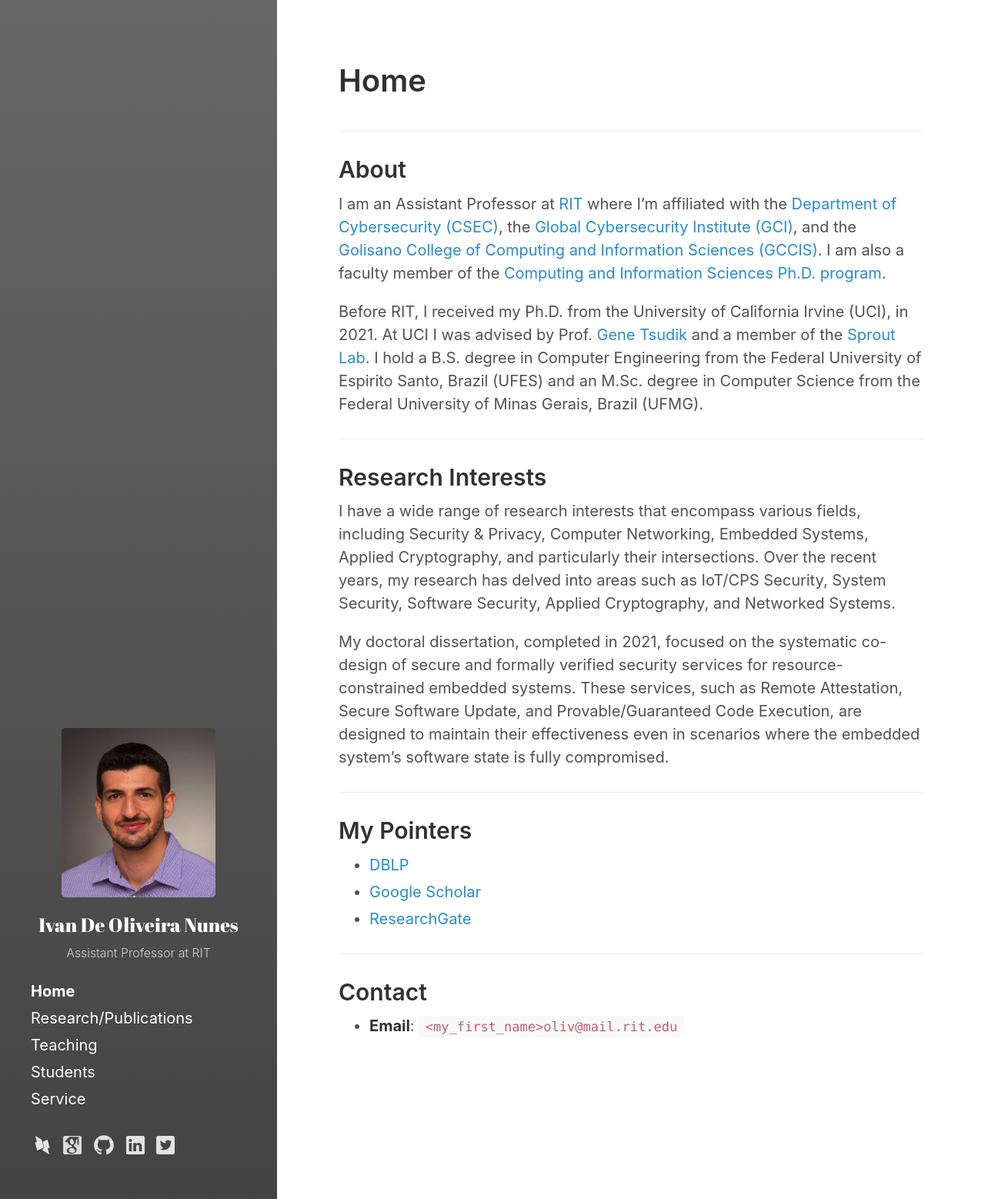
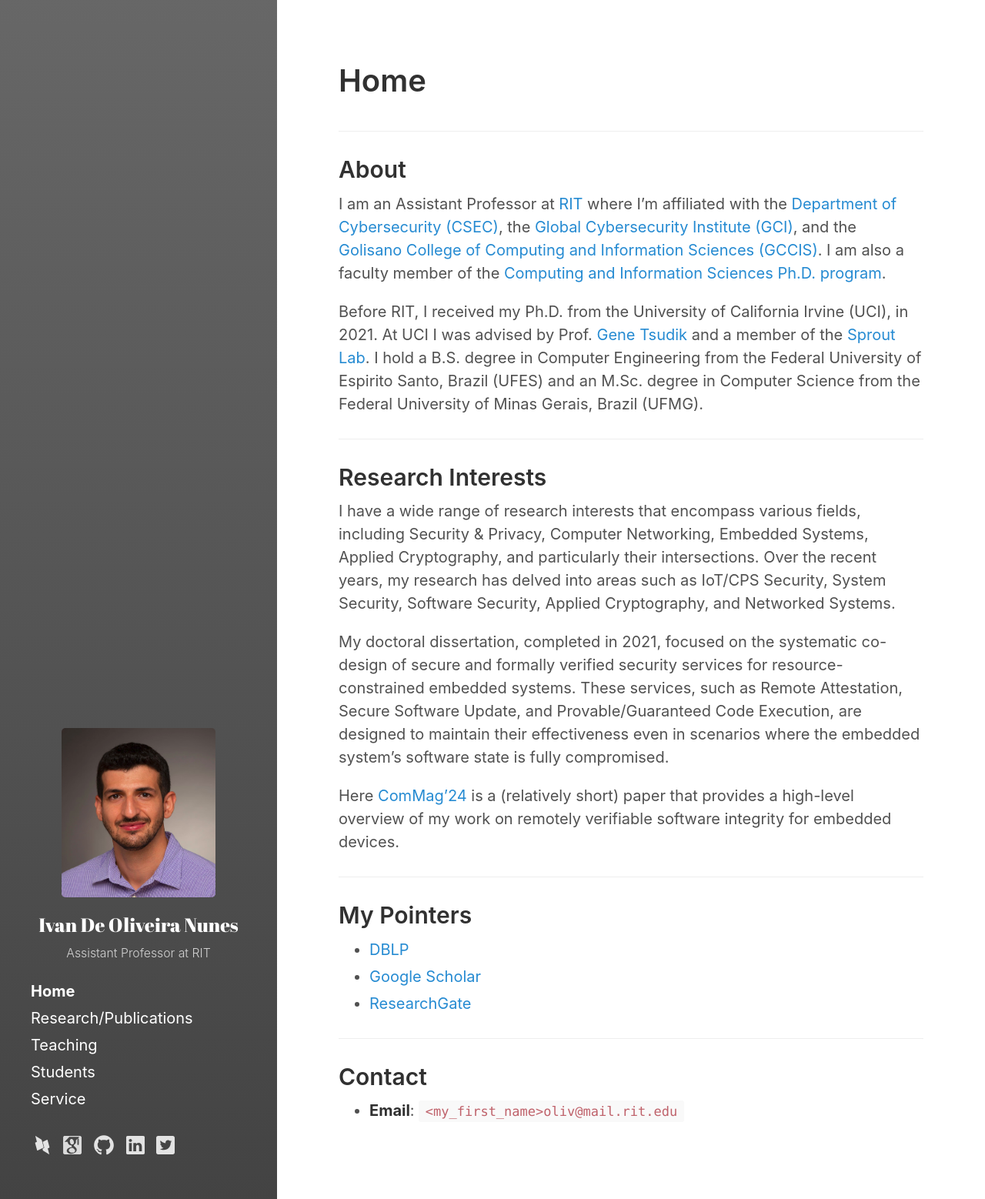
Before and after one commit to ivanolive/ivanolive.github.io, a Jekyll site: the page built from index.md, in a window 1280 px wide. Shown: the whole page at 77% size. Built offline with Jekyll 4.4.1, drawn with Linux system fonts in a browser that asks for light colours.

Commit message:
Update index.md

```diff
--- a/index.md
+++ b/index.md
@@ -22,6 +22,8 @@ I have a wide range of research interests that encompass various fields, includi
 
 My doctoral dissertation, completed in 2021, focused on the systematic co-design of secure and formally verified security services for resource-constrained embedded systems. These services, such as Remote Attestation, Secure Software Update, and Provable/Guaranteed Code Execution, are designed to maintain their effectiveness even in scenarios where the embedded system's software state is fully compromised.
 
+Here [ComMag'24](https://arxiv.org/pdf/2401.04308.pdf) is a (relatively short) paper that provides a high-level overview of my work on remotely verifiable software integrity for embedded devices.
+
 ___
 
 
```
